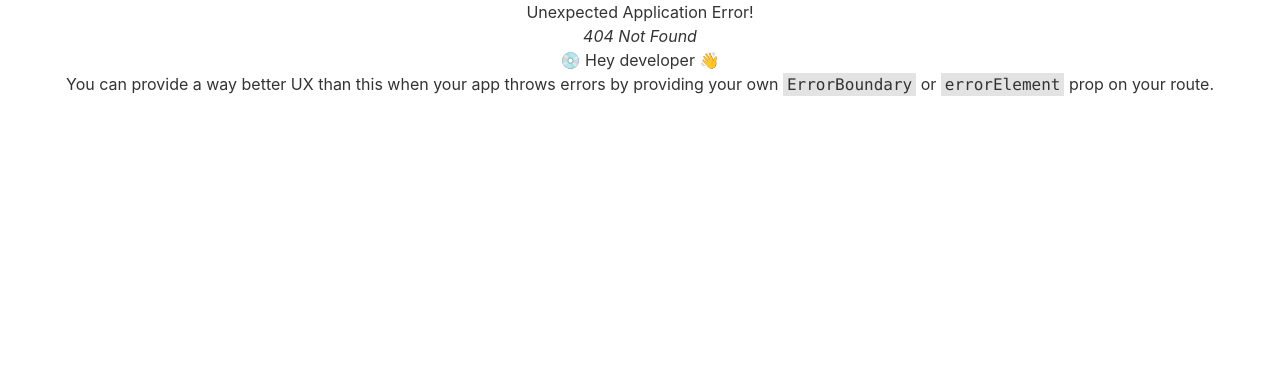
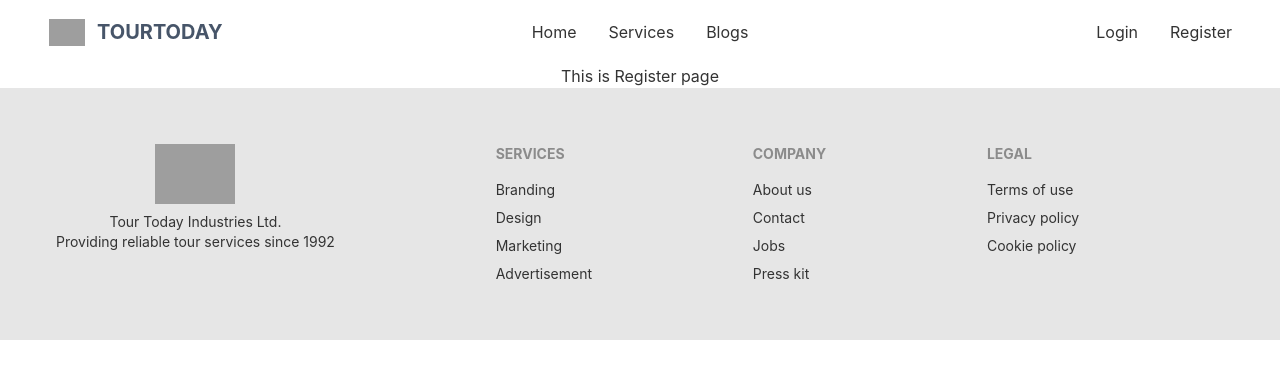
Before and after one commit to SaFaUU/service-review-client, a React (Create React App) app: page /register in a window 1280 px wide. Before the commit this address had no page. Shown: the top 378 px of the page. Built offline with nearby package versions, Linux system fonts and the light colour scheme; grey boxes are pictures that could not be loaded.

Commit message:
Added Login and Register Routes

```diff
--- /dev/null
+++ b/src/Pages/Login/Login.js
@@ -0,0 +1,11 @@
+import React from 'react';
+
+const Login = () => {
+    return (
+        <div>
+            <h2>This is login page</h2>
+        </div>
+    );
+};
+
+export default Login;
--- /dev/null
+++ b/src/Pages/Register/Register.js
@@ -0,0 +1,11 @@
+import React from 'react';
+
+const Register = () => {
+    return (
+        <div>
+            <h2>This is Register page</h2>
+        </div>
+    );
+};
+
+export default Register;
--- a/src/Pages/Shared/Header/Header.js
+++ b/src/Pages/Shared/Header/Header.js
@@ -37,7 +37,7 @@ const Header = () => {
                 </ul>
             </div>
             <div className="navbar-end">
-                <div className="dropdown dropdown-end">
+                {/* <div className="dropdown dropdown-end">
                     <label tabIndex={0} className="btn btn-ghost btn-circle avatar">
                         <div className="w-10 rounded-full">
                             <img src="https://placeimg.com/80/80/people" />
@@ -53,7 +53,11 @@ const Header = () => {
                         <li><a>Settings</a></li>
                         <li><a>Logout</a></li>
                     </ul>
-                </div>
+                </div> */}
+                <ul className="menu menu-horizontal p-0">
+                    <li><Link to='/login'>Login</Link></li>
+                    <li><Link to='/register'>Register</Link></li>
+                </ul>
             </div>
         </div>
     );
```
Also changed, not shown: src/Router/Routes/Routes.js (+10 -0 lines), src/firebase/firebase.config.js (renamed from src/contexts/AuthProvider/AuthProvider.js).
